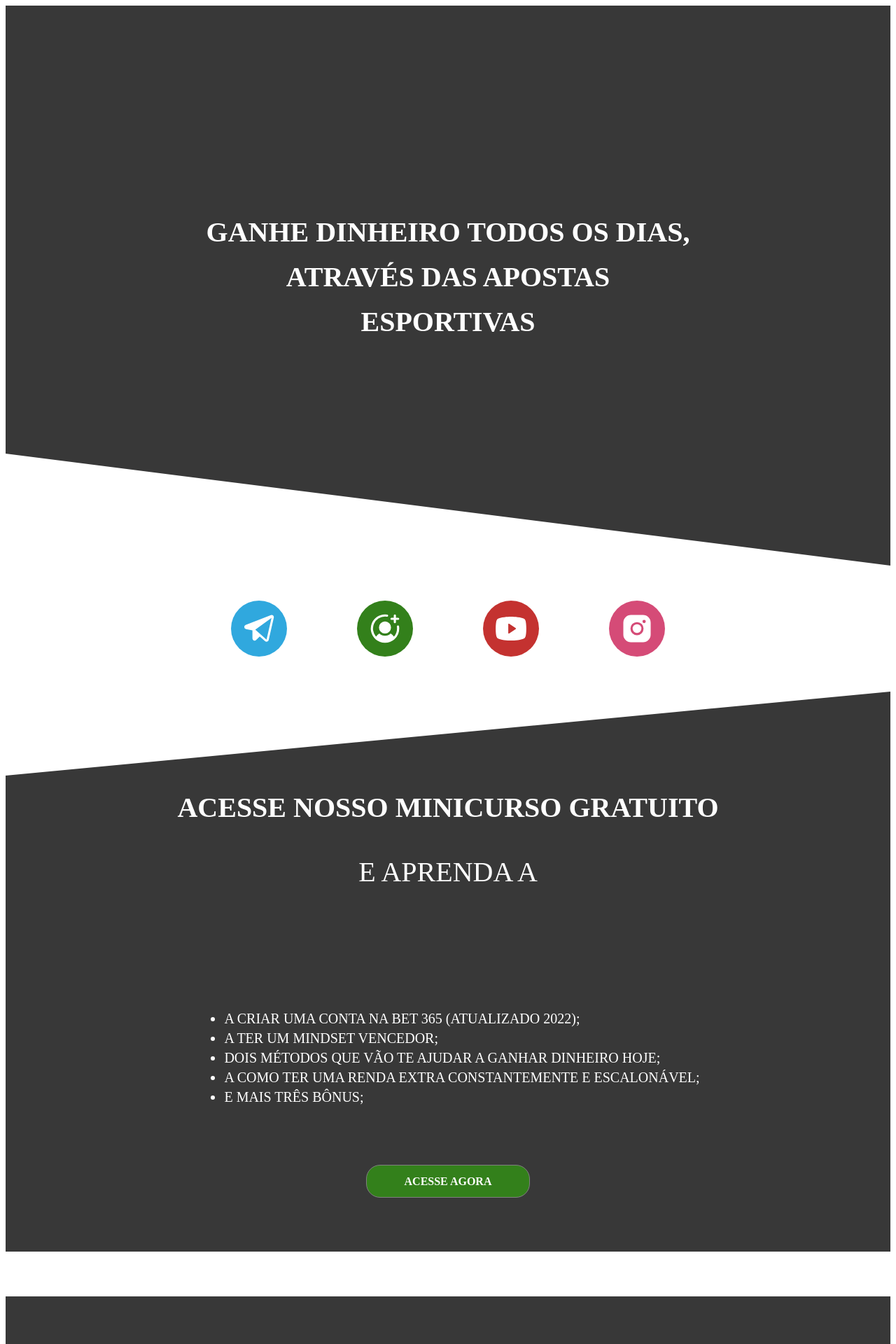
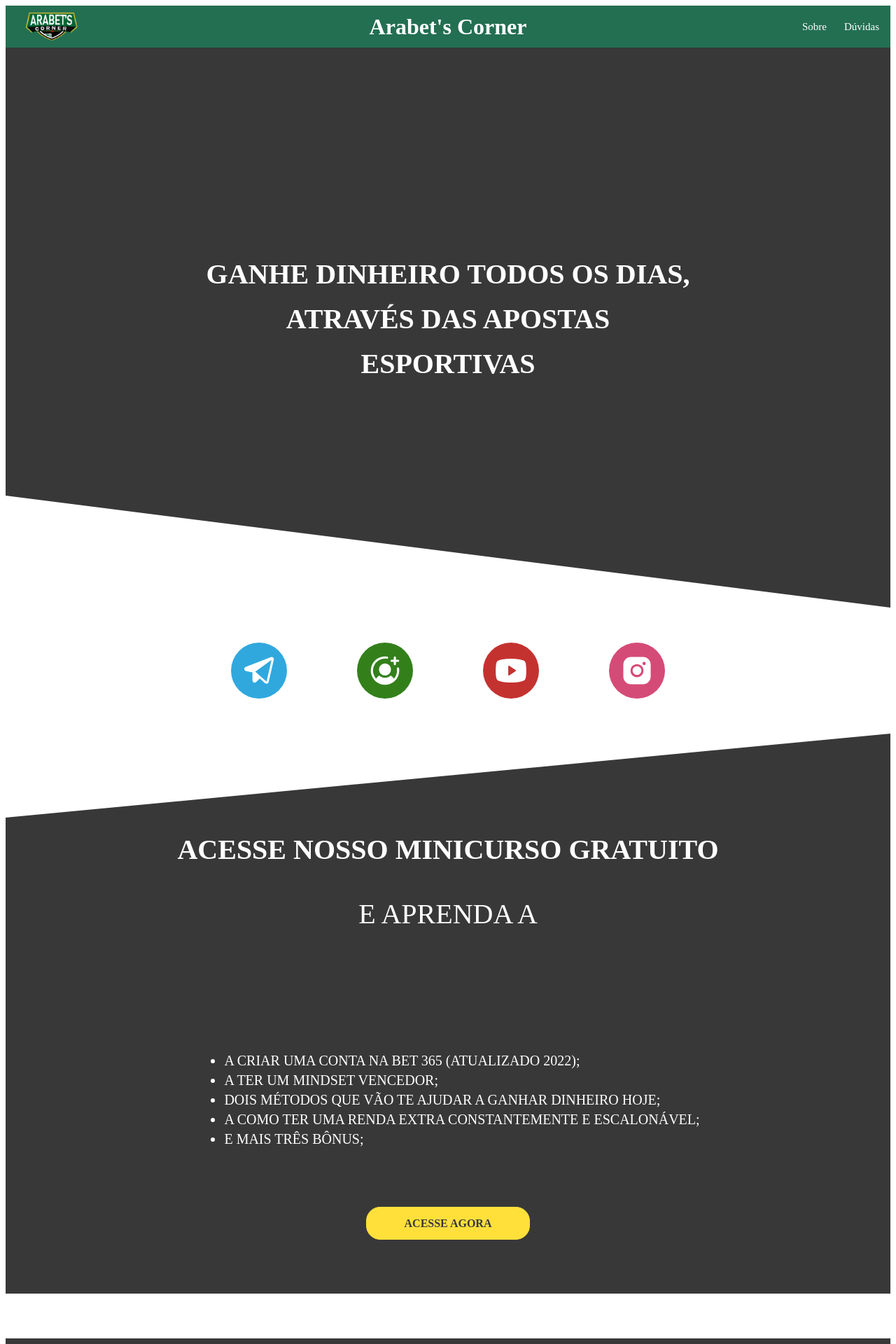
Before and after one commit to TierryBr/Arabets, a React (Vite) app: page / in a window 1280 px wide. Shown: the top 1920 px of the page at 70% size. Built offline with nearby package versions, Linux system fonts and the light colour scheme; the HTML template or start-up script is replaced by a standard one.

Commit message:
Creating the NavBar and tweaking the css

```diff
--- a/index.html
+++ b/index.html
@@ -2,9 +2,9 @@
 <html lang="en">
   <head>
     <meta charset="UTF-8" />
-    <link rel="icon" type="image/svg+xml" href="/src/favicon.svg" />
+    <link rel="icon" type="image/svg+xml" href="/src/img/logo.png" />
     <meta name="viewport" content="width=device-width, initial-scale=1.0" />
-    <title>Vite App</title>
+    <title>Arabet's Corner</title>
   </head>
   <body>
     <div id="root"></div>
--- a/src/App.tsx
+++ b/src/App.tsx
@@ -1,9 +1,11 @@
+import NavBar from './components/NavBar';
 import Home from './pages/Home';
 import Footer from './components/Footer';
 
 function App() {
   return (
     <>
+      <NavBar />
       <Home />
       <Footer />
     </>
--- a/src/components/Footer/styles.ts
+++ b/src/components/Footer/styles.ts
@@ -13,10 +13,13 @@ export const Left = styled.div`
   padding: 20px;
 `;
 
-export const Logo = styled.h1``;
+export const Logo = styled.h1`
+  color: #FFF;
+`;
 
 export const Desc = styled.p`
   margin: 20px 0px;
+  color: #FFF;
 `;
 
 export const SocialContainer = styled.div`
@@ -43,6 +46,7 @@ export const Center = styled.div`
 
 export const Title = styled.h3`
   margin-bottom: 30px;
+  color: #FFF;
 `;
 
 export const List = styled.ul`
--- /dev/null
+++ b/src/components/NavBar/index.tsx
@@ -0,0 +1,34 @@
+import React from "react";
+
+import Logo from '../../img/logo.png';
+
+import * as S from './styles';
+
+function Navbar() {
+  return (
+    <S.Container>
+      <S.Wrapper>
+        <S.Left>
+          <a href="#">
+            <img src={Logo} width="100" height="90"/>
+          </a>
+        </S.Left>
+        <S.Center>
+          <S.Title>Arabet's Corner</S.Title>
+        </S.Center>
+        <S.Right>
+          <S.MenuItem>
+            <S.InfosNavBar href="#">
+              <S.TextInfosNavBar>Sobre</S.TextInfosNavBar>
+            </S.InfosNavBar>
+            <S.InfosNavBar href="#">
+              <S.TextInfosNavBar>Dúvidas</S.TextInfosNavBar>
+            </S.InfosNavBar>
+          </S.MenuItem>
+        </S.Right>
+      </S.Wrapper>
+    </S.Container>
+  );
+};
+
+export default Navbar;
--- /dev/null
+++ b/src/components/NavBar/styles.ts
@@ -0,0 +1,88 @@
+import styled from "styled-components";
+import { mobile } from "../../responsive";
+
+export const Container = styled.div`
+  height: 60px;
+  background-color: #236F52;
+  display: flex;
+  align-items: center;
+  justify-content: space-between;
+  ${mobile({ height: "50px" })}
+`;
+
+export const Wrapper = styled.div`
+  display: flex;
+  flex: 1;
+  align-items: center;
+  justify-content: space-between;
+  padding: 0 1rem;
+  ${mobile({ padding: "10px 0px" })}
+`;
+
+export const Left = styled.div`
+  flex: 1;
+  display: flex;
+`;
+
+export const Language = styled.span`
+  font-size: 14px;
+  cursor: pointer;
+  ${mobile({ display: "none" })}
+`;
+
+export const SearchContainer = styled.div`
+  border: 0.5px solid lightgray;
+  display: flex;
+  align-items: center;
+  margin-left: 25px;
+  padding: 5px;
+`;
+
+export const Input = styled.input`
+  border: none;
+  ${mobile({ width: "50px" })}
+`;
+
+export const Center = styled.div`
+  flex: 1;
+  text-align: center;
+`;
+
+export const Title = styled.h1`
+  font-weight: bold;
+  color: #FFF;
+  ${mobile({ fontSize: "24px" })}
+`;
+export const Right = styled.div`
+  flex: 1;
+  display: flex;
+  align-items: center;
+  justify-content: flex-end;
+  ${mobile({ marginRight: "20px" })}
+`;
+
+export const MenuItem = styled.div`
+  font-size: 14px;
+  color: #FFF;
+  text-decoration: none;
+  margin-left: 25px;
+  ${mobile({ fontSize: "12px", marginLeft: "10px" })}
+`;
+
+export const InfosNavBar = styled.a`
+  color: #FFF;
+  text-decoration: none;
+  cursor: pointer;
+  margin-left: 25px;
+  ${mobile({ fontSize: "12px", marginLeft: "10px" })}
+`;
+
+export const TextInfosNavBar = styled.a`
+  font-size: 15px;
+  font-weight: 400;
+  ${mobile({ fontSize: "12px", marginLeft: "10px" })}
+
+  &:hover {
+    color: #e1dfdf;
+  }
+`;
--- a/src/pages/Home/styles.ts
+++ b/src/pages/Home/styles.ts
@@ -115,18 +115,21 @@ export const InfoDetailsButton = styled.a`
   display: flex;
   padding: 0 20px;
   border-radius: 20px;
-  background-color: #33801B;
-  color: white;
-  border: 1px solid gray;
+  background-color: #FFE03B;
+  color: #383838;
+  border: 1px solid #FFE03B;
   text-decoration: none;
   justify-content: center;
   align-items: center;
   font-size: 16px;
   font-weight: 600;
   margin-top: 60px;
+  transition: 0.3s;
   cursor: pointer;
 
   &:hover {
-    background-color: #286d13;
+    background-color: #383838;
+    color: #FFF;
+    border-color: #fff;
   }
 `;
--- a/src/responsive.tsx
+++ b/src/responsive.tsx
@@ -5,5 +5,13 @@ export const mobile = (props: any) => {
     @media only screen and (max-width: 380px) {
       ${props}
     }
+
+    @media only screen and (max-width: 756px) {
+      ${props}
+    }
+
+    @media only screen and (max-width: 563px) {
+      ${props}
+    }
   `;
 };
--- a/src/styles.css
+++ b/src/styles.css
@@ -1,5 +1,6 @@
 html {
   scroll-behavior: smooth;
+  background-color: #282828;
 }
 
 body {
```
Also changed, not shown: src/img/logo.png (added).
